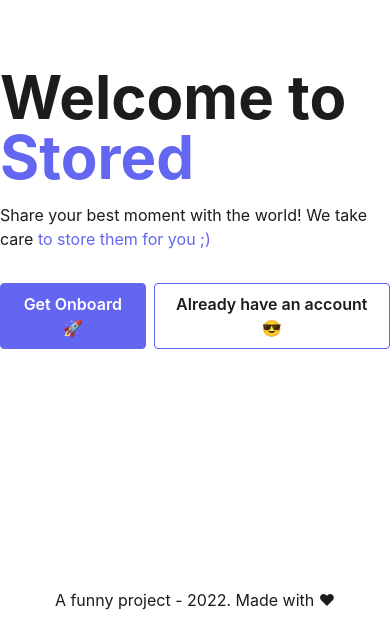
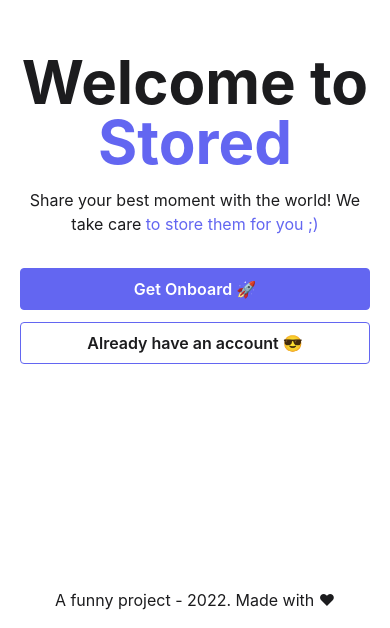
Before and after one commit to Neosoulink/image-gallery-store-nextjs, a Next.js app: page / in a window 390 px wide. Shown: the part 216-844 px from the top of the page. Built offline with nearby package versions, Linux system fonts and the light colour scheme; no server answers.

Commit message:
perf: home page responsive design

```diff
--- a/pages/index.tsx
+++ b/pages/index.tsx
@@ -8,20 +8,20 @@ export default function Home() {
 				<title>IG-Store - Home</title>
 			</Head>
 
-			<main className="flex flex-col flex-1 justify-center items-center w-full pt-20 pb-5 overflow-y-auto">
-				<h1 className="font-bold text-6xl mb-4">
+			<main className="flex flex-col flex-1 justify-center items-center w-full pt-20 px-5 pb-5 overflow-y-auto">
+				<h1 className="font-bold text-6xl text-center mb-4">
 					Welcome to <span className="text-indigo-500">Stored</span>
 				</h1>
 
-				<p className="mb-8">
+				<p className="text-center mb-8">
 					Share your best moment with the world! We take care{" "}
 					<span className="text-indigo-500">to store them for you ;)</span>
 				</p>
 
-				<div className="flex flex-row w-full justify-center items-center">
+				<div className="md:flex md:flex-row w-full justify-center items-center">
 					<Link
 						href="sign-up"
-						className="block px-3 py-2 border border-indigo-500 rounded bg-indigo-500 text-white font-semibold text-center mr-2"
+						className="block px-3 py-2 border border-indigo-500 rounded bg-indigo-500 text-white font-semibold text-center md:mr-2 mb-3 md:mb-0"
 					>
 						Get Onboard 🚀
 					</Link>
```
